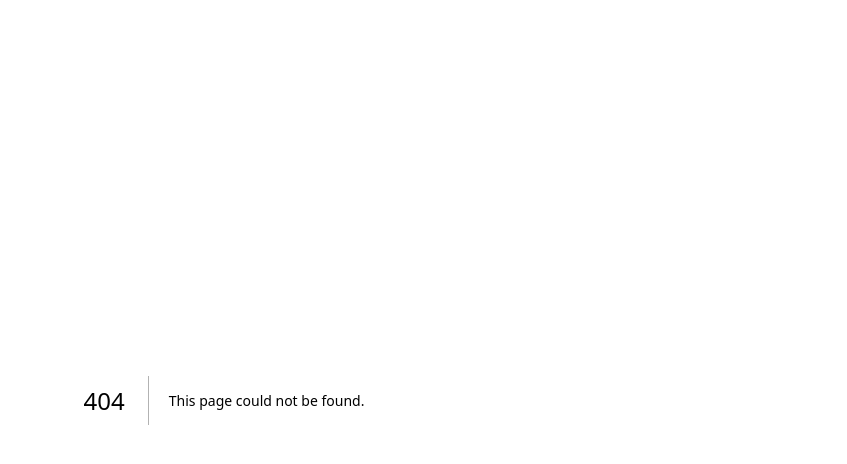
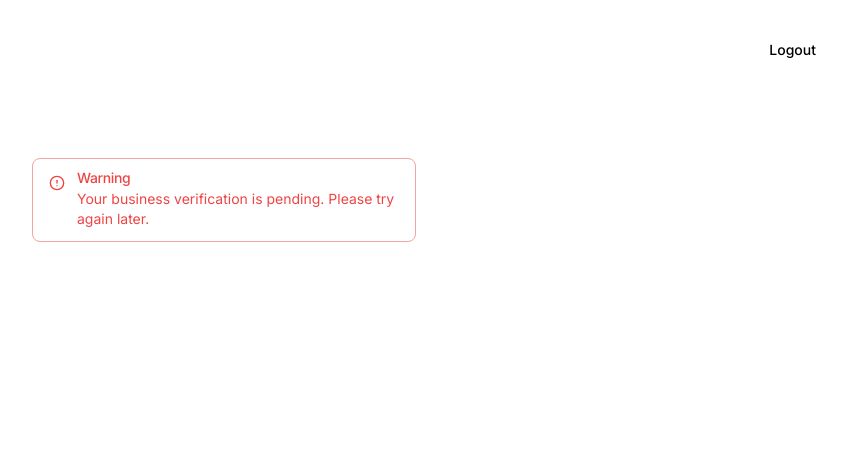
Before and after one commit to smit0086/GrowbBizServiceMarketplace, a Next.js app in the folder frontend/: page /partner/business/status in a window 1280 px wide. Before the commit this address had no page. Shown: the top 464 px of the page, without its empty margins (416-1263 px from the left). Built offline with nearby package versions, Linux system fonts and the light colour scheme.

Commit message:
feat: created UI for verification status page.

```diff
--- a/frontend/package.json
+++ b/frontend/package.json
@@ -14,6 +14,7 @@
     "@radix-ui/react-slot": "^1.0.2",
     "class-variance-authority": "^0.7.0",
     "clsx": "^2.0.0",
+    "lucide-react": "^0.284.0",
     "next": "13.5.4",
     "react": "^18",
     "react-dom": "^18",
--- /dev/null
+++ b/frontend/src/app/partner/business/status/components/StatusVerification.jsx
@@ -0,0 +1,36 @@
+"use client";
+
+import * as React from "react";
+import { useState, useEffect } from "react";
+import {
+    Alert,
+    AlertDescription,
+    AlertTitle,
+} from "@/components/ui/alert";
+import { AlertCircle } from "lucide-react";
+
+export function StatusVerification({ className, ...props }) {
+    const [status, setStatus] = useState("");
+
+    useEffect(() => {
+        setStatus("pending");
+    }, []);
+
+    if (status === "pending") {
+        return (
+            <Alert variant="destructive" style={{ maxWidth: '30%' }}>
+                <AlertCircle className="h-4 w-4" />
+                <AlertTitle>Warning</AlertTitle>
+                <AlertDescription>
+                    Your business verification is pending. Please try again later.
+                </AlertDescription>
+            </Alert>
+        );
+    }
+    else{
+        return (
+            <>Verified</>
+        );
+    }
+
+}
--- /dev/null
+++ b/frontend/src/app/partner/business/status/page.jsx
@@ -0,0 +1,30 @@
+import { StatusVerification } from "./components/StatusVerification";
+import { buttonVariants } from "@/components/ui/button";
+import { cn } from "@/lib/utils";
+import Link from "next/link";
+
+export default function ProviderBusinessStatus() {
+    return (
+        <>
+            <Link
+                href="/partner/login"
+                className={cn(
+                    buttonVariants({ variant: "ghost" }),
+                    "absolute right-4 top-4 md:right-8 md:top-8"
+                )}
+            >
+                Logout
+            </Link>
+            <div style={centeringStyles}>
+                <StatusVerification />
+            </div>
+        </>
+    );
+}
+
+const centeringStyles = {
+    display: 'flex',
+    alignItems: 'center',
+    justifyContent: 'center',
+    height: '50vh'
+};
--- /dev/null
+++ b/frontend/src/components/ui/alert.jsx
@@ -0,0 +1,47 @@
+import * as React from "react"
+import { cva } from "class-variance-authority";
+
+import { cn } from "@/lib/utils"
+
+const alertVariants = cva(
+  "relative w-full rounded-lg border px-4 py-3 text-sm [&>svg+div]:translate-y-[-3px] [&>svg]:absolute [&>svg]:left-4 [&>svg]:top-4 [&>svg]:text-foreground [&>svg~*]:pl-7",
+  {
+    variants: {
+      variant: {
+        default: "bg-background text-foreground",
+        destructive:
+          "border-destructive/50 text-destructive dark:border-destructive [&>svg]:text-destructive",
+      },
+    },
+    defaultVariants: {
+      variant: "default",
+    },
+  }
+)
+
+const Alert = React.forwardRef(({ className, variant, ...props }, ref) => (
+  <div
+    ref={ref}
+    role="alert"
+    className={cn(alertVariants({ variant }), className)}
+    {...props} />
+))
+Alert.displayName = "Alert"
+
+const AlertTitle = React.forwardRef(({ className, ...props }, ref) => (
+  <h5
+    ref={ref}
+    className={cn("mb-1 font-medium leading-none tracking-tight", className)}
+    {...props} />
+))
+AlertTitle.displayName = "AlertTitle"
+
+const AlertDescription = React.forwardRef(({ className, ...props }, ref) => (
+  <div
+    ref={ref}
+    className={cn("text-sm [&_p]:leading-relaxed", className)}
+    {...props} />
+))
+AlertDescription.displayName = "AlertDescription"
+
+export { Alert, AlertTitle, AlertDescription }
```
Also changed, not shown: 1 other file (tests, documents, lock files or other folders).
